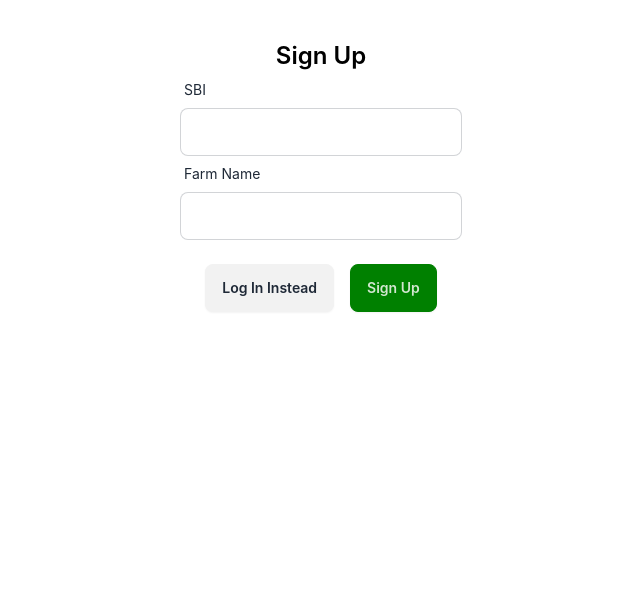
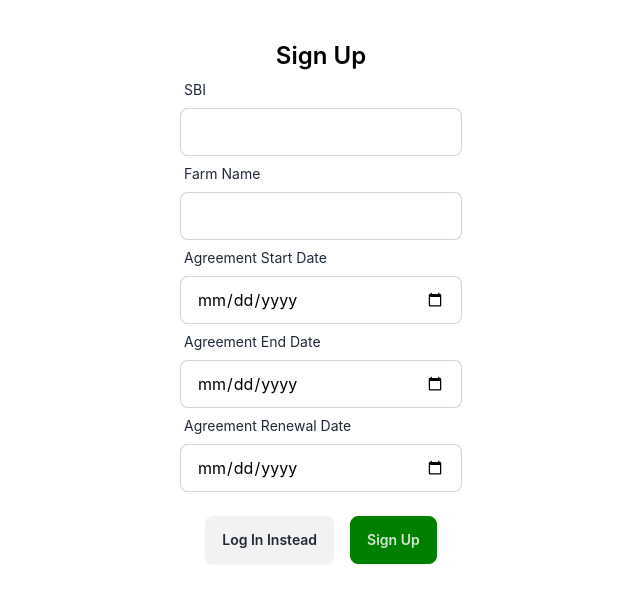
Before and after one commit to ic-monads/SimpliFI, a Next.js app: page /signup in a window 1280 px wide. Shown: the top 602 px of the page, without its empty margins (319-959 px from the left). Built offline with nearby package versions, Linux system fonts and the light colour scheme.

Commit message:
fix: :bug: Update sign up form for agreement dates

```diff
--- a/src/app/components/SignupForm.tsx
+++ b/src/app/components/SignupForm.tsx
@@ -17,6 +17,18 @@ export default function SignupForm() {
             <label htmlFor="name" className="label-text">Farm Name</label>
           </div>
           <input type="text" id="name" name="name" className="input input-bordered w-full" required />
+          <div className="label">
+            <label htmlFor="startAg" className="label-text">Agreement Start Date</label>
+          </div>
+          <input type="date" id="startAg" name="startAg" className="input input-bordered w-full" />
+          <div className="label">
+            <label htmlFor="endAg" className="label-text">Agreement End Date</label>
+          </div>
+          <input type="date" id="endAg" name="endAg" className="input input-bordered w-full" />
+          <div className="label">
+            <label htmlFor="renewAg" className="label-text">Agreement Renewal Date</label>
+          </div>
+          <input type="date" id="renewAg" name="renewAg" className="input input-bordered w-full" />
           <div className="mt-6 flex justify-center gap-4">
             <Link href="/login">
               <button className="btn">Log In Instead</button>
--- a/src/app/server-actions/farm.ts
+++ b/src/app/server-actions/farm.ts
@@ -33,7 +33,11 @@ export async function createFarm(formData: FormData) {
   })
   await prisma.farm.create({
     data: {
-      sbi, name, startAg, endAg, renewAg
+      sbi: sbi,
+      name: name,
+      startAg: new Date(startAg),
+      endAg: new Date(endAg),
+      renewAg: new Date(renewAg)
     }
   });
   redirect(`/${sbi}/setup`);
```
